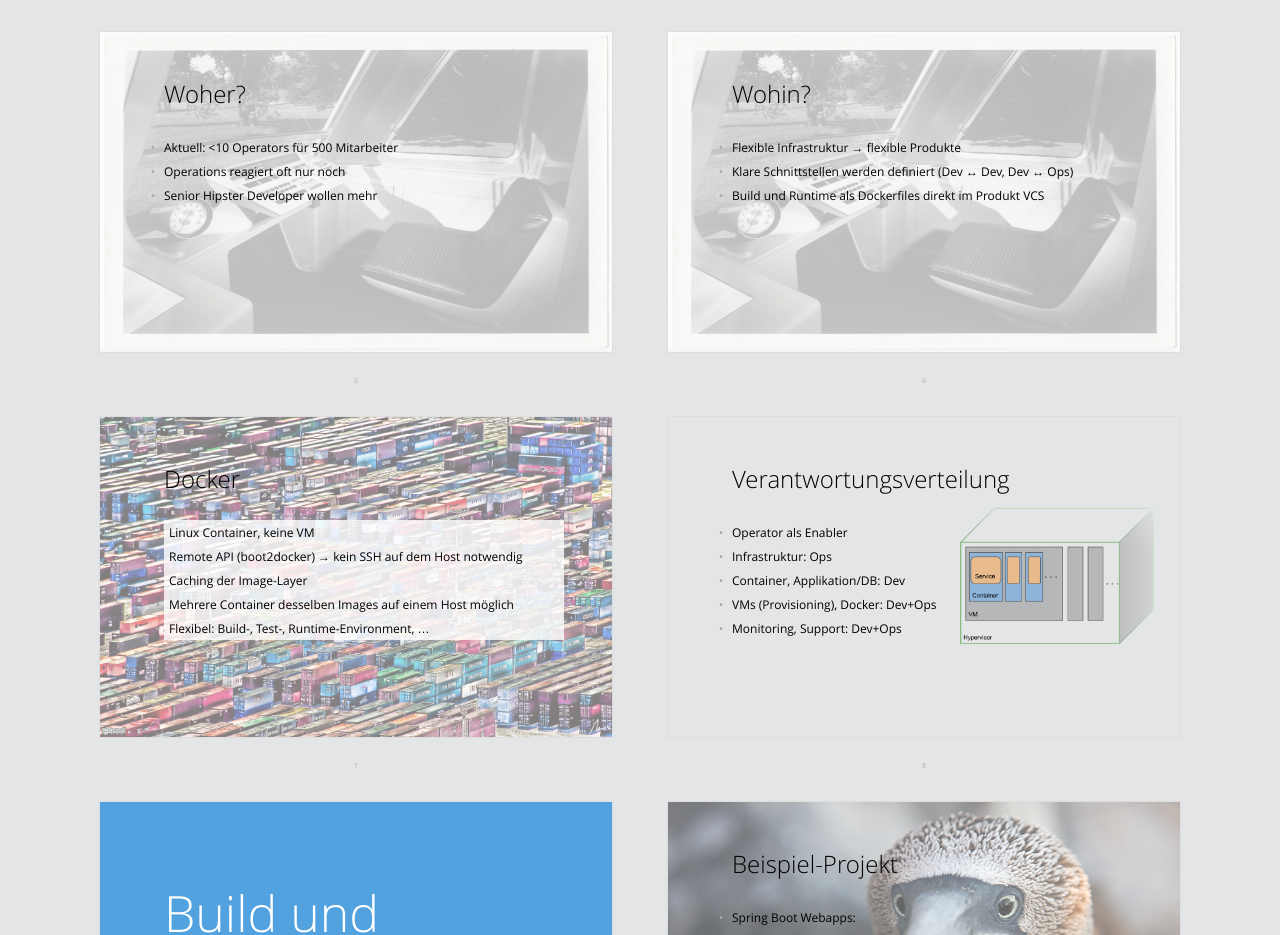
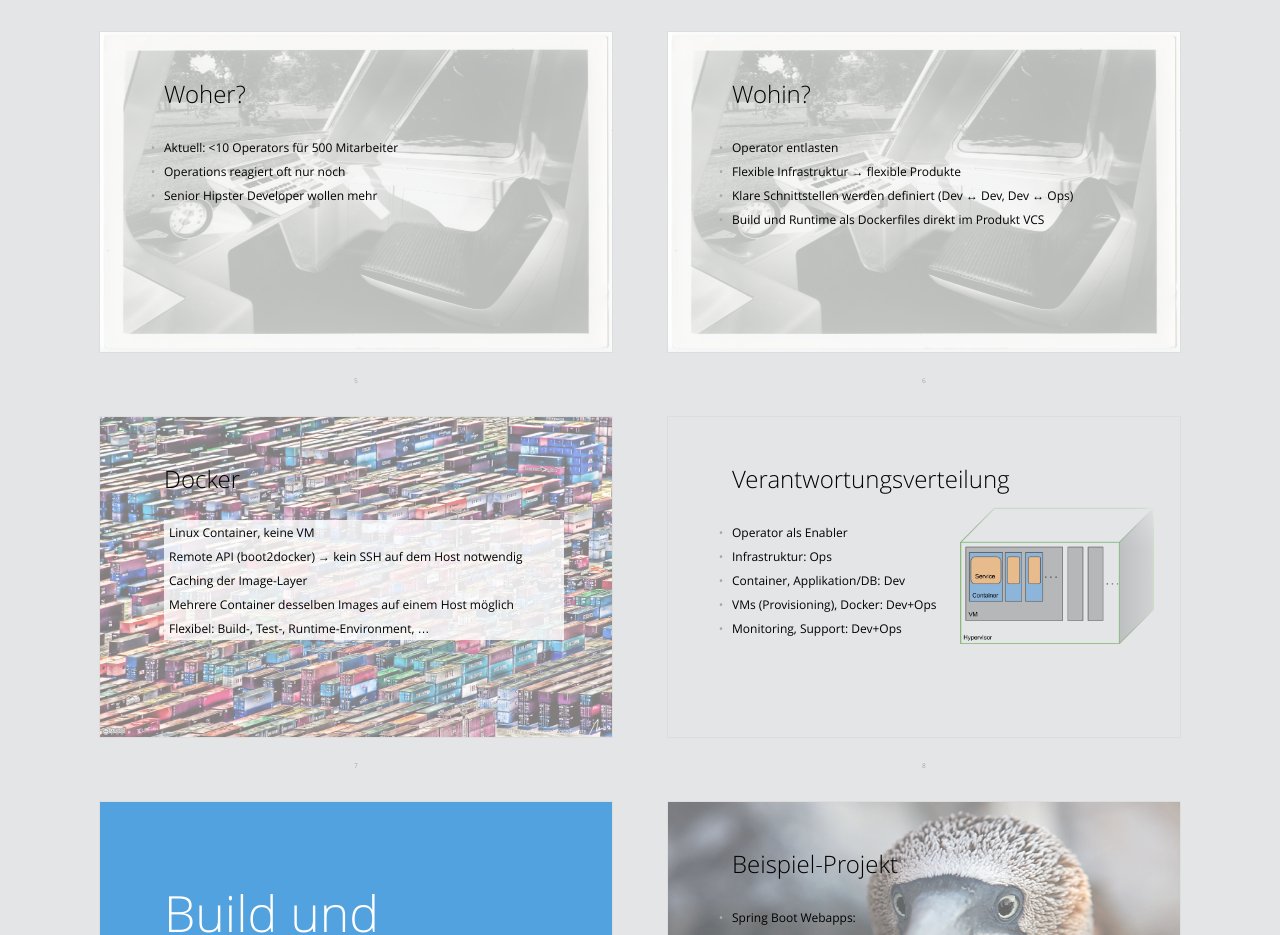
Before and after one commit to gesellix/conli2014, a plain HTML site: page index.html in a window 1280 px wide. Shown: the part 964-1899 px from the top of the page. Drawn offline with Linux system fonts and the light colour scheme.

Commit message:
well, another important aim

```diff
--- a/index.html
+++ b/index.html
@@ -147,6 +147,7 @@
         <h2>Wohin?</h2>
 
         <ul>
+            <li>Operator entlasten</li>
             <li>Flexible Infrastruktur &#8594; flexible Produkte</li>
             <li>Klare Schnittstellen werden definiert (Dev &#8596; Dev, Dev &#8596; Ops)</li>
             <li>Build und Runtime als Dockerfiles direkt im Produkt VCS</li>
```
